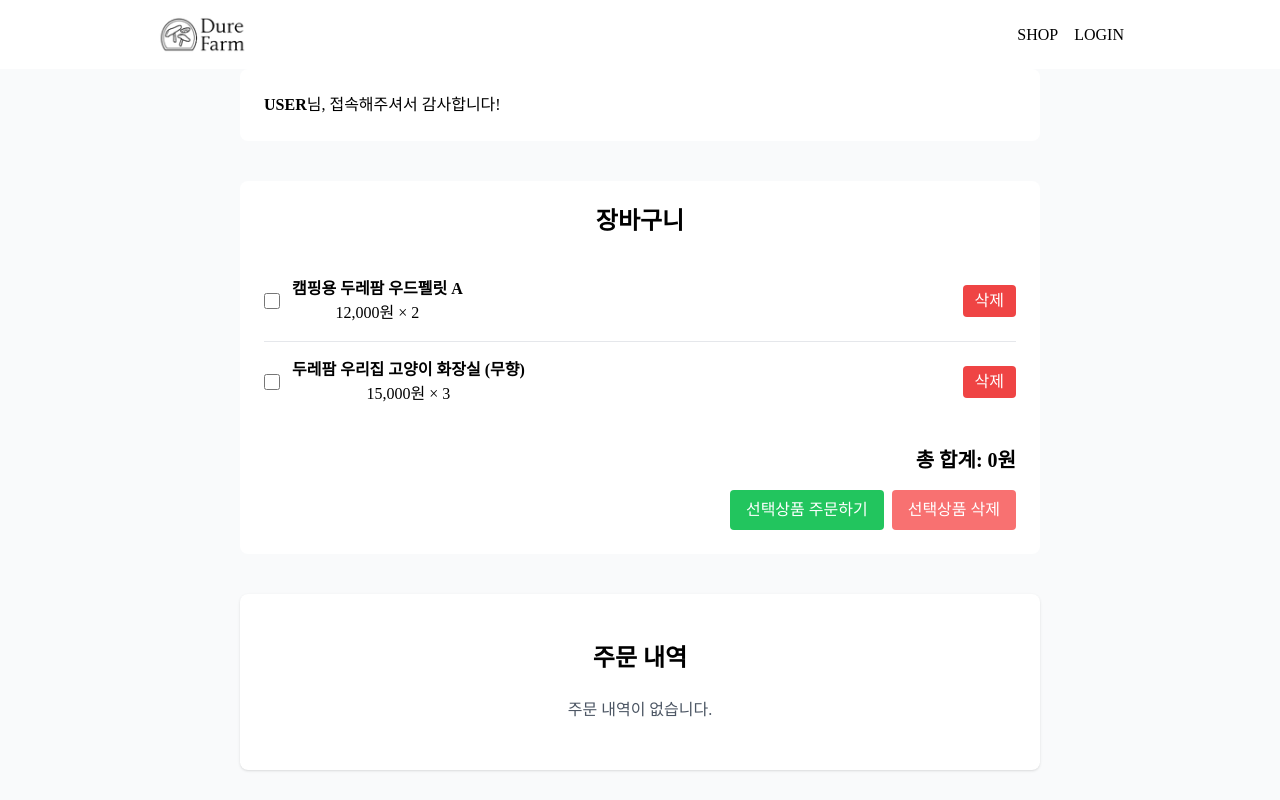
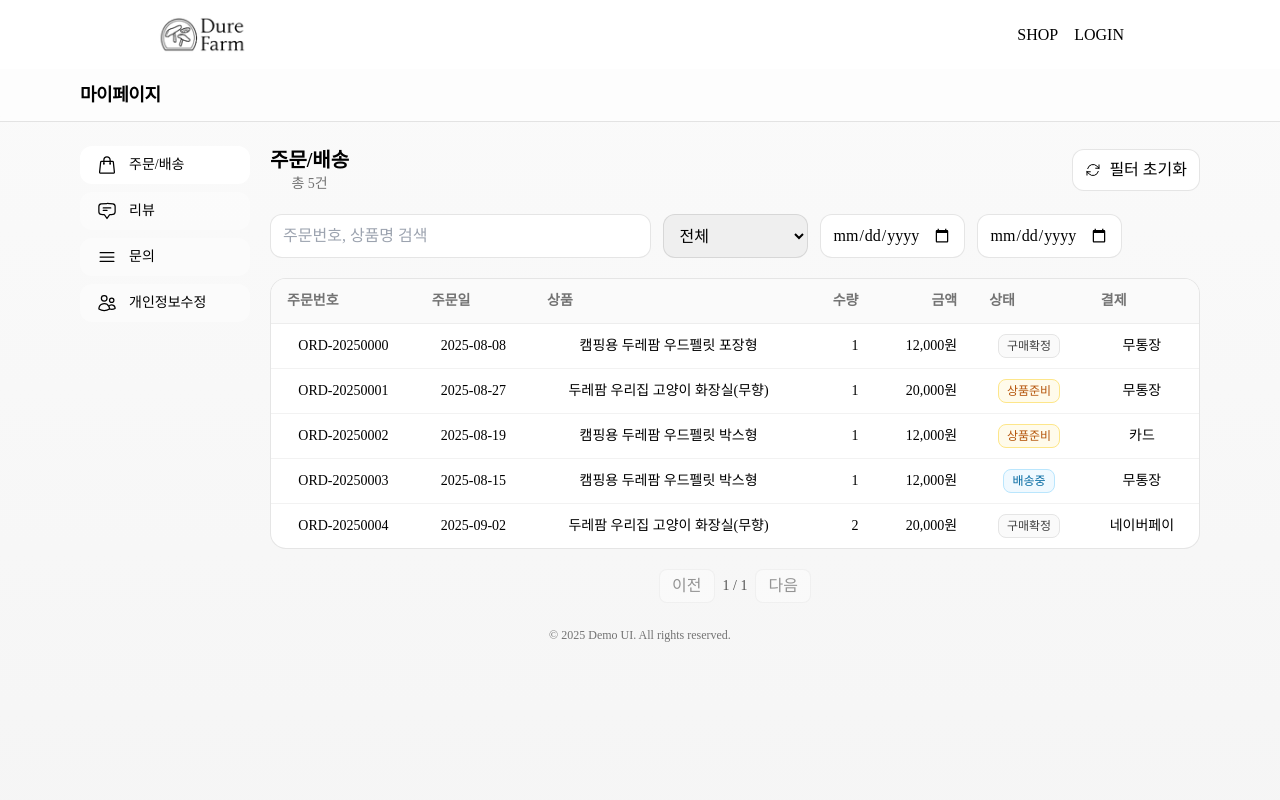
Before and after one commit to pandasmc/wood-pellet, a React (Create React App) app: page /#/mypage in a window 1280 px wide. Shown: the top 800 px of the page. Built offline with nearby package versions, Linux system fonts and the light colour scheme.

Commit message:
개인정보, 주문내역

```diff
--- a/src/Mypage.js
+++ b/src/Mypage.js
@@ -1,206 +1,264 @@
-// src/pages/MyPage.js
-import React, { useState } from "react";
-import { motion, AnimatePresence } from "framer-motion";
+import React, { useMemo, useState } from "react";
+import { Bars3Icon, ShoppingBagIcon, ArrowPathIcon, Cog6ToothIcon, ChatBubbleBottomCenterTextIcon, CreditCardIcon, UsersIcon } from "@heroicons/react/24/outline";
 
-export default function MyPage() {
-  // 임시 사용자 정보
-  const user = {
-    username: "USER",
-    address: "경남 진주시 에나로 128번길 29",
-    phone: "010-1234-5678",
-    email: "hong@test.com",
+// ---- Demo data -----------------------------------------------------------
+const demoOrders = Array.from({ length: 5 }).map((_, i) => {
+  const statuses = ["결제완료", "상품준비", "배송중", "배송완료", "구매확정"];
+  const methods = ["카드", "계좌이체", "네이버페이", "무통장"];
+  const rand = (n) => Math.floor(Math.random() * n);
+  const date = new Date();
+  date.setDate(date.getDate() - rand(30));
+  return {
+    id: `ORD-${String(20250000 + i)}`,
+    // customer: ["김철수", "이영희", "박민수", "정다은"][rand(4)],
+    product: ["캠핑용 두레팜 우드펠릿 포장형", "두레팜 우리집 고양이 화장실(무향)", "캠핑용 두레팜 우드펠릿 박스형"][rand(3)],
+    qty: [1, 1, 2, 3][rand(4)],
+    price: [15000, 20000, 12000][rand(3)],
+    status: statuses[rand(statuses.length)],
+    method: methods[rand(methods.length)],
+    date: date.toISOString().slice(0, 10),
   };
+});
 
-  // 장바구니 상태
-  const [cart, setCart] = useState([
-    { id: 1, name: "캠핑용 두레팜 우드펠릿 A", price: 12000, quantity: 2, selected: false },
-    { id: 2, name: "두레팜 우리집 고양이 화장실 (무향)", price: 15000, quantity: 3, selected: false },
-  ]);
+// ---- Utilities -----------------------------------------------------------
+const numberWithCommas = (x) => x.toString().replace(/\B(?=(\d{3})+(?!\d))/g, ",");
 
-  const [orders, setOrders] = useState([]);
-  const [showPayment, setShowPayment] = useState(false);
-  const [loading, setLoading] = useState(false);
-
-  const totalPrice = cart.reduce(
-    (sum, item) => sum + (item.selected ? item.price * item.quantity : 0),
-    0
+// ---- Sidebar -------------------------------------------------------------
+const MenuButton = ({ icon: Icon, label, active, onClick }) => (
+  <button
+    onClick={onClick}
+    className={`w-full flex items-center gap-3 px-4 py-2 rounded-xl transition shadow-sm/0 hover:shadow-sm hover:bg-white/60 border border-transparent hover:border-black/5 text-left ${active ? "bg-white border-black/10" : "bg-white/40"}`}
+  >
+    <Icon className="w-5 h-5" />
+    <span className="text-sm font-medium">{label}</span>
+  </button>
 );
 
-  const toggleSelect = (id) => {
-    setCart(cart.map(item => item.id === id ? {...item, selected: !item.selected} : item));
-  };
+// ---- Top Filters for Orders ---------------------------------------------
+function OrdersFilters({ keyword, setKeyword, status, setStatus, dateFrom, setDateFrom, dateTo, setDateTo }) {
+  const statuses = ["전체", "결제완료", "상품준비", "배송중", "배송완료", "구매확정"];
+  return (
+    <div className="grid grid-cols-1 md:grid-cols-12 gap-3">
+      <input
+        value={keyword}
+        onChange={(e) => setKeyword(e.target.value)}
+        placeholder="주문번호, 상품명 검색"
+        className="md:col-span-5 px-3 py-2 rounded-xl border border-black/10 focus:outline-none focus:ring-2 focus:ring-black/10"
+      />
+      <select
+        value={status}
+        onChange={(e) => setStatus(e.target.value)}
+        className="md:col-span-2 px-3 py-2 rounded-xl border border-black/10"
+      >
+        {statuses.map((s) => (
+          <option key={s} value={s}>{s}</option>
+        ))}
+      </select>
+      <input
+        type="date"
+        value={dateFrom}
+        onChange={(e) => setDateFrom(e.target.value)}
+        className="md:col-span-2 px-3 py-2 rounded-xl border border-black/10"
+      />
+      <input
+        type="date"
+        value={dateTo}
+        onChange={(e) => setDateTo(e.target.value)}
+        className="md:col-span-2 px-3 py-2 rounded-xl border border-black/10"
+      />
+    </div>
+  );
+}
 
-  const handleRemoveSelected = () => {
-    setCart(cart.filter(item => !item.selected));
-  };
-
-  // 결제 모달 열기
-  const handleOrder = () => {
-    if (!cart.some(item => item.selected)) return; // 선택된 상품 없으면 종료
-    setShowPayment(true);
-  };
-
-  // 결제 진행
-  const handlePayment = () => {
-    setLoading(true);
-    setTimeout(() => {
-      const newOrders = cart
-        .filter(item => item.selected)
-        .map((item, idx) => ({
-          id: orders.length + idx + 1,
-          productName: item.name,
-          quantity: item.quantity,
-          price: item.price * item.quantity,
-          date: new Date().toISOString().split("T")[0],
-          status: "배송중",
-        }));
-      setOrders([...orders, ...newOrders]);
-      setCart(cart.filter(item => !item.selected));
-      setLoading(false);
-      setShowPayment(false);
-    }, 2000); // 2초 결제 로딩
-  };
-
+// ---- Orders Table --------------------------------------------------------
+function OrdersTable({ rows }) {
   return (
-    <div className="min-h-screen bg-gray-50 pb-10">
-      {/* 마이페이지 정보 */}
-      <div className="max-w-[800px] mx-auto p-6 bg-white rounded-lg text-left">
-        <div className="space-y-4">
-          <p><strong>{user.username}</strong>님, 접속해주셔서 감사합니다!</p>
-        </div>
-      </div>
-
-      {/* 장바구니 */}
-      <div className="max-w-[800px] mx-auto p-6 bg-white rounded-lg mt-10">
-        <h2 className="text-2xl font-bold mb-6 text-center">장바구니</h2>
-        {cart.length === 0 ? (
-          <p className="text-center text-gray-500">장바구니가 비어 있습니다.</p>
-        ) : (
-          <>
-            <ul className="divide-y">
-              {cart.map((item) => (
-                <li key={item.id} className="flex justify-between items-center py-4">
-                  <div className="flex items-center gap-3">
-                    <input
-                      type="checkbox"
-                      checked={item.selected}
-                      onChange={() => toggleSelect(item.id)}
-                      className="w-4 h-4"
-                    />
-                    <div>
-                      <p className="font-semibold">{item.name}</p>
-                      <p>{item.price.toLocaleString()}원 × {item.quantity}</p>
-                    </div>
-                  </div>
-                  <button
-                    onClick={() => setCart(cart.filter(i => i.id !== item.id))}
-                    className="bg-red-500 text-white px-3 py-1 rounded"
-                  >
-                    삭제
-                  </button>
-                </li>
-              ))}
-            </ul>
-            <div className="mt-6 text-right">
-              <p className="text-xl font-bold">
-                총 합계: {totalPrice.toLocaleString()}원
-              </p>
-              <button
-                onClick={handleOrder}
-                className="mt-4 bg-green-500 text-white px-4 py-2 rounded hover:bg-green-600 transition"
-              >
-                선택상품 주문하기
-              </button>
-              <button
-                onClick={handleRemoveSelected}
-                className="mt-4 ml-2 bg-red-400 text-white px-4 py-2 rounded hover:bg-red-500 transition"
-              >
-                선택상품 삭제
-              </button>
-            </div>
-          </>
-        )}
-      </div>
-
-      {/* 주문 내역 */}
-      <div className="max-w-[800px] mx-auto px-6 py-12 mt-10 bg-white rounded-lg shadow">
-        <h2 className="text-2xl font-bold mb-6 text-center">주문 내역</h2>
-        {orders.length === 0 ? (
-          <p className="text-gray-600 text-center">주문 내역이 없습니다.</p>
-        ) : (
-          <div className="overflow-x-auto">
-            <table className="min-w-full divide-y divide-gray-200">
-              <thead className="bg-gray-100">
-                <tr>
-                  <th className="px-6 py-3 text-left text-sm font-medium text-gray-700">주문번호</th>
-                  <th className="px-6 py-3 text-left text-sm font-medium text-gray-700">상품명</th>
-                  <th className="px-6 py-3 text-left text-sm font-medium text-gray-700">수량</th>
-                  <th className="px-6 py-3 text-left text-sm font-medium text-gray-700">가격</th>
-                  <th className="px-6 py-3 text-left text-sm font-medium text-gray-700">주문일</th>
-                  <th className="px-6 py-3 text-left text-sm font-medium text-gray-700">상태</th>
+    <div className="overflow-auto rounded-2xl border border-black/10 bg-white">
+      <table className="min-w-full text-sm">
+        <thead className="bg-neutral-50">
+          <tr className="text-neutral-500">
+            <th className="px-4 py-3 text-left">주문번호</th>
+            <th className="px-4 py-3 text-left">주문일</th>
+            <th className="px-4 py-3 text-left">상품</th>
+            <th className="px-4 py-3 text-right">수량</th>
+            <th className="px-4 py-3 text-right">금액</th>
+            <th className="px-4 py-3 text-left">상태</th>
+            <th className="px-4 py-3 text-left">결제</th>
           </tr>
         </thead>
-              <tbody className="divide-y divide-gray-200">
-                {orders.map((order) => (
-                  <tr key={order.id} className="hover:bg-gray-50">
-                    <td className="px-6 py-4 text-sm text-gray-700">{order.id}</td>
-                    <td className="px-6 py-4 text-sm text-gray-700">{order.productName}</td>
-                    <td className="px-6 py-4 text-sm text-gray-700">{order.quantity}</td>
-                    <td className="px-6 py-4 text-sm text-green-600 font-semibold">{order.price.toLocaleString()}원</td>
-                    <td className="px-6 py-4 text-sm text-gray-500">{order.date}</td>
-                    <td className={`px-6 py-4 text-sm font-medium ${
-                      order.status === "배송완료" ? "text-green-600" : "text-orange-500"
-                    }`}>{order.status}</td>
+        <tbody>
+          {rows.map((r) => (
+            <tr key={r.id} className="border-t border-black/5 hover:bg-neutral-50">
+              <td className="px-4 py-3 font-medium">{r.id}</td>
+              <td className="px-4 py-3">{r.date}</td>
+              <td className="px-4 py-3">{r.product}</td>
+              <td className="px-4 py-3 text-right">{r.qty}</td>
+              <td className="px-4 py-3 text-right">{numberWithCommas(r.price)}원</td>
+              <td className="px-4 py-3">
+                <span className={`px-2 py-1 text-xs rounded-lg border ${
+                  r.status === "결제완료" ? "bg-emerald-50 border-emerald-200 text-emerald-700" :
+                  r.status === "상품준비" ? "bg-amber-50 border-amber-200 text-amber-700" :
+                  r.status === "배송중" ? "bg-sky-50 border-sky-200 text-sky-700" :
+                  r.status === "배송완료" ? "bg-indigo-50 border-indigo-200 text-indigo-700" :
+                  "bg-neutral-50 border-neutral-200 text-neutral-700"
+                }`}>{r.status}</span>
+              </td>
+              <td className="px-4 py-3">{r.method}</td>
             </tr>
           ))}
         </tbody>
       </table>
     </div>
-        )}
+  );
+}
+
+// ---- Content Panels ------------------------------------------------------
+function OrdersPanel() {
+  const [keyword, setKeyword] = useState("");
+  const [status, setStatus] = useState("전체");
+  const [dateFrom, setDateFrom] = useState("");
+  const [dateTo, setDateTo] = useState("");
+  const [page, setPage] = useState(1);
+  const pageSize = 8;
+
+  const filtered = useMemo(() => {
+    return demoOrders.filter((o) => {
+      const kw = keyword.trim();
+      const hitKw = kw ? [o.id, o.customer, o.product].some((t) => t.includes(kw)) : true;
+      const hitSt = status === "전체" ? true : o.status === status;
+      const hitFrom = dateFrom ? o.date >= dateFrom : true;
+      const hitTo = dateTo ? o.date <= dateTo : true;
+      return hitKw && hitSt && hitFrom && hitTo;
+    });
+  }, [keyword, status, dateFrom, dateTo]);
+
+  const total = filtered.length;
+  const totalPages = Math.max(1, Math.ceil(total / pageSize));
+  const pageRows = filtered.slice((page - 1) * pageSize, page * pageSize);
+
+  return (
+    <div className="space-y-5">
+      <div className="flex items-center justify-between">
+        <div>
+          <h2 className="text-xl font-semibold">주문/배송</h2>
+          <p className="text-sm text-neutral-500">총 {total}건</p>
+        </div>
+        <button
+          onClick={() => {
+            setKeyword("");
+            setStatus("전체");
+            setDateFrom("");
+            setDateTo("");
+          }}
+          className="inline-flex items-center gap-2 px-3 py-2 rounded-xl border border-black/10 bg-white hover:bg-neutral-50"
+        >
+          <ArrowPathIcon className="w-4 h-4" /> 필터 초기화
+        </button>
       </div>
 
-      {/* 결제 모달 */}
-      <AnimatePresence>
-        {showPayment && (
-          <motion.div
-            className="fixed inset-0 bg-black/50 flex items-center justify-center z-50"
-            initial={{ opacity: 0 }}
-            animate={{ opacity: 1 }}
-            exit={{ opacity: 0 }}
+      <OrdersFilters
+        keyword={keyword}
+        setKeyword={setKeyword}
+        status={status}
+        setStatus={setStatus}
+        dateFrom={dateFrom}
+        setDateFrom={setDateFrom}
+        dateTo={dateTo}
+        setDateTo={setDateTo}
+      />
+
+      <OrdersTable rows={pageRows} />
+
+      {/* Pagination */}
+      <div className="flex items-center justify-center gap-2">
+        <button
+          onClick={() => setPage((p) => Math.max(1, p - 1))}
+          disabled={page === 1}
+          className="px-3 py-1 rounded-lg border border-black/10 bg-white disabled:opacity-40"
         >
-            <motion.div
-              className="bg-white rounded-lg p-8 w-96 text-center relative"
-              initial={{ scale: 0.8 }}
-              animate={{ scale: 1 }}
-              exit={{ scale: 0.8 }}
+          이전
+        </button>
+        <span className="text-sm text-neutral-600">{page} / {totalPages}</span>
+        <button
+          onClick={() => setPage((p) => Math.min(totalPages, p + 1))}
+          disabled={page === totalPages}
+          className="px-3 py-1 rounded-lg border border-black/10 bg-white disabled:opacity-40"
         >
-              {loading ? (
-                <div className="flex flex-col items-center gap-4">
-                  <p className="text-lg font-semibold">결제 진행 중...</p>
-                  <div className="w-16 h-16 border-4 border-green-500 border-t-transparent rounded-full animate-spin"></div>
+          다음
+        </button>
       </div>
-              ) : (
-                <>
-                  <h3 className="text-xl font-bold mb-4">결제창</h3>
-                  <p className="mb-6">저장된 결제 수단으로 결제를 진행합니다.</p>
-                  <button
-                    onClick={handlePayment}
-                    className="bg-green-500 text-white px-6 py-2 rounded hover:bg-green-600 transition"
-                  >
-                    결제 진행
-                  </button>
-                  <button
-                    onClick={() => setShowPayment(false)}
-                    className="absolute top-2 right-2 text-gray-500 hover:text-gray-800"
-                  >
-                    ✕
-                  </button>
-                </>
-              )}
-            </motion.div>
-          </motion.div>
-        )}
-      </AnimatePresence>
     </div>
   );
 }
+
+const Placeholder = ({ title, icon: Icon }) => (
+  <div className="flex flex-col items-center justify-center h-[420px] rounded-2xl border border-dashed border-black/10 bg-white/60 text-center">
+    <Icon className="w-10 h-10 mb-3" />
+    <h3 className="text-lg font-semibold mb-1">{title}</h3>
+    <p className="text-sm text-neutral-500">아직 확인할 내역이 없습니다.</p>
+  </div>
+);
+
+// ---- Main Layout ---------------------------------------------------------
+export default function SmartStoreOrdersLayout() {
+  const menus = [
+    { key: "orders", label: "주문/배송", icon: ShoppingBagIcon },
+    { key: "cs", label: "리뷰", icon: ChatBubbleBottomCenterTextIcon },
+    { key: "products", label: "문의", icon: Bars3Icon },
+    { key: "customers", label: "개인정보수정", icon: UsersIcon },
+  ];
+  const [openSide, setOpenSide] = useState(true);
+  const [active, setActive] = useState("orders");
+
+  return (
+    <div className="min-h-screen bg-gradient-to-b from-neutral-50 to-neutral-100">
+      {/* App Header */}
+      <header className="sticky top-0 z-40 backdrop-blur supports-[backdrop-filter]:bg-white/60 bg-white/70 border-b border-black/10">
+        <div className="max-w-6xl mx-auto px-4 py-3 flex items-center justify-between">
+          <div className="flex items-center gap-3">
+            <button
+              className="md:hidden p-2 rounded-xl border border-black/10 bg-white"
+              onClick={() => setOpenSide((v) => !v)}
+            >
+              <Bars3Icon className="w-5 h-5" />
+            </button>
+            <div className="font-bold tracking-tight text-lg">마이페이지</div>
+          </div>
+        </div>
+      </header>
+
+      {/* Body */}
+      <div className="max-w-6xl mx-auto px-4 py-6 grid grid-cols-1 md:grid-cols-12 gap-5">
+        {/* Sidebar */}
+        <aside className={`md:col-span-3 lg:col-span-2 ${openSide ? "block" : "hidden md:block"}`}>
+          <div className="sticky top-[72px] space-y-2">
+            {menus.map((m) => (
+              <MenuButton
+                key={m.key}
+                icon={m.icon}
+                label={m.label}
+                active={active === m.key}
+                onClick={() => setActive(m.key)}
+              />
+            ))}
+          </div>
+        </aside>
+
+        {/* Content */}
+        <main className="md:col-span-9 lg:col-span-10">
+          {active === "orders" && <OrdersPanel />}
+          {active === "cs" && <Placeholder title="문의/리뷰" icon={ChatBubbleBottomCenterTextIcon} />}
+          {active === "products" && <Placeholder title="상품관리" icon={Bars3Icon} />}
+          {active === "customers" && <Placeholder title="고객관리" icon={UsersIcon} />}
+          {active === "settlement" && <Placeholder title="정산/매출" icon={CreditCardIcon} />}
+          {active === "settings" && <Placeholder title="설정" icon={Cog6ToothIcon} />}
+        </main>
+      </div>
+
+      {/* Footer */}
+      <footer className="max-w-6xl mx-auto px-4 pb-8 text-center text-xs text-neutral-500">
+        © {new Date().getFullYear()} Demo UI. All rights reserved.
+      </footer>
+    </div>
+  );
+}
```
Lines whose indentation alone changed are shown as unchanged.
